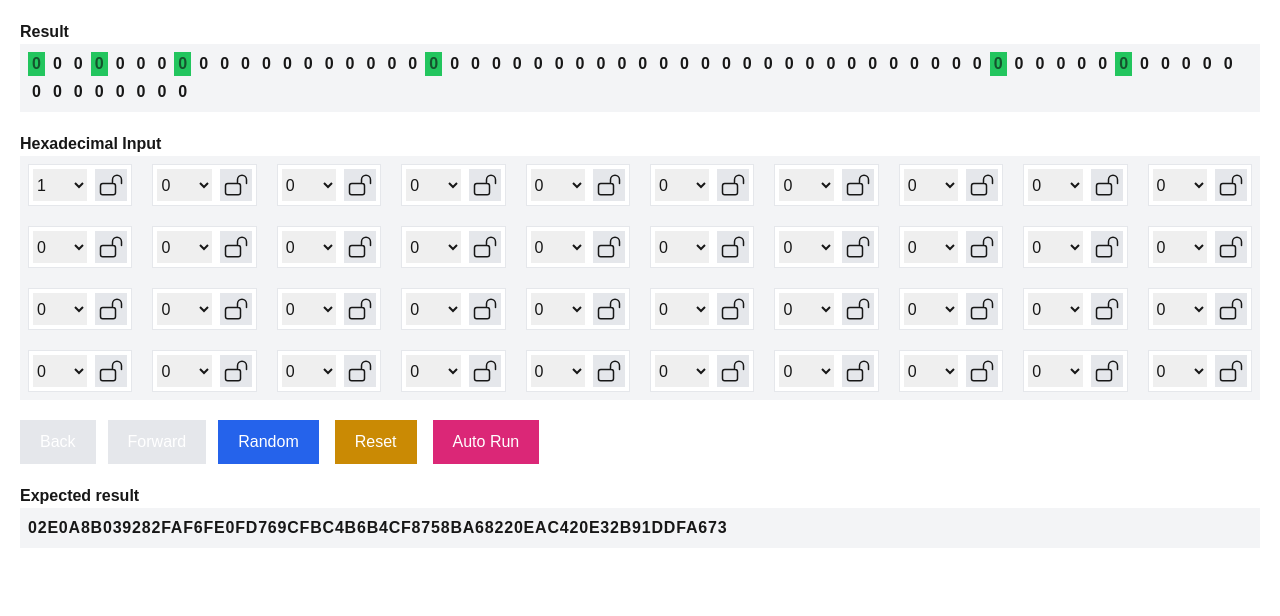
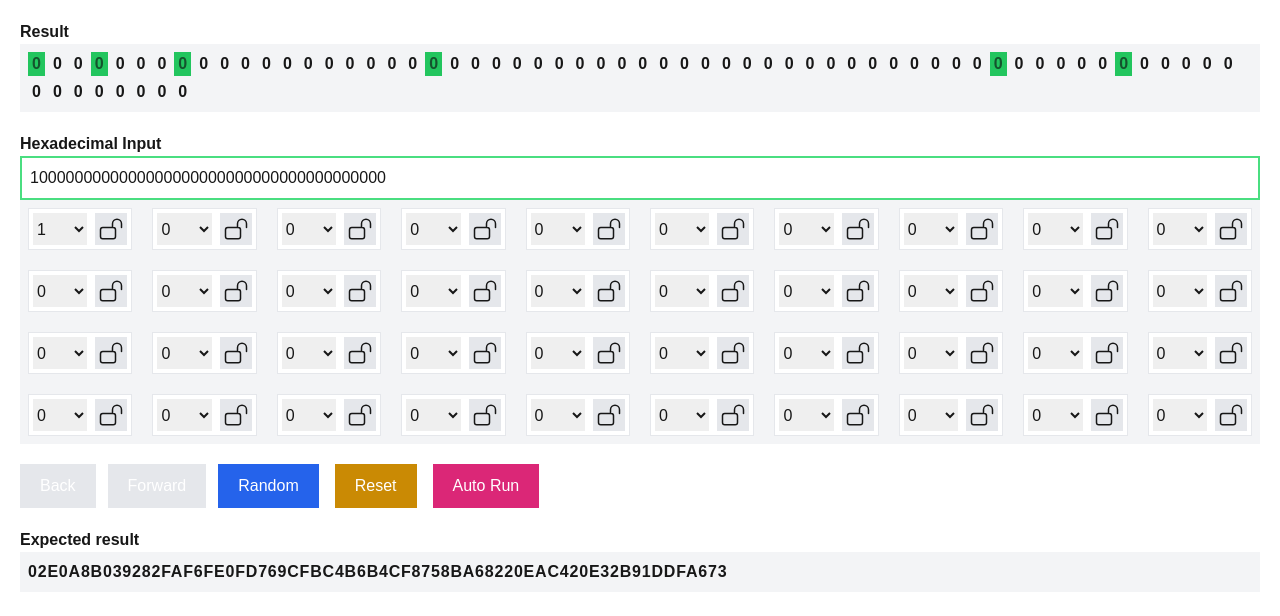
Before and after one commit to fre2mansur/p160, a Next.js app: page / in a window 1280 px wide. Shown: the top 616 px of the page. Built offline with nearby package versions, Linux system fonts and the light colour scheme.

Commit message:
input text added

```diff
--- a/app/page.jsx
+++ b/app/page.jsx
@@ -40,20 +40,23 @@ export default function Home() {
   const [values, setValues] = useState(initialValues);
   const [publicKey, setPublicKey] = useState("000000000000000000000000000000000000000000000000000000000000000000");
 
-  const lockIcon = <svg xmlns="http://www.w3.org/2000/svg" fill="none" viewBox="0 0 24 24" stroke-width="1.5" stroke="currentColor" class="size-6">
+  const lockIcon = <svg xmlns="http://www.w3.org/2000/svg" fill="none" viewBox="0 0 24 24" stroke-width="1.5" stroke="currentColor" className="size-6">
   <path stroke-linecap="round" stroke-linejoin="round" d="M16.5 10.5V6.75a4.5 4.5 0 1 0-9 0v3.75m-.75 11.25h10.5a2.25 2.25 0 0 0 2.25-2.25v-6.75a2.25 2.25 0 0 0-2.25-2.25H6.75a2.25 2.25 0 0 0-2.25 2.25v6.75a2.25 2.25 0 0 0 2.25 2.25Z" />
 </svg>;
 
-  const unlockIcon =  <svg xmlns="http://www.w3.org/2000/svg" fill="none" viewBox="0 0 24 24" stroke-width="1.5" stroke="currentColor" class="size-6">
+  const unlockIcon =  <svg xmlns="http://www.w3.org/2000/svg" fill="none" viewBox="0 0 24 24" stroke-width="1.5" stroke="currentColor" className="size-6">
   <path stroke-linecap="round" stroke-linejoin="round" d="M13.5 10.5V6.75a4.5 4.5 0 1 1 9 0v3.75M3.75 21.75h10.5a2.25 2.25 0 0 0 2.25-2.25v-6.75a2.25 2.25 0 0 0-2.25-2.25H3.75a2.25 2.25 0 0 0-2.25 2.25v6.75a2.25 2.25 0 0 0 2.25 2.25Z" />
 </svg>;
 
 const [isRunning, setIsRunning] = useState(false); // New state to track if randomization is running
 const [intervalId, setIntervalId] = useState(null); // New state to store the interval ID
 
+ // Initialize history with 50 entries, each filled with `initialValues`
 const [history, setHistory] = useState([initialValues]); // History state with the initial values
 const [historyIndex, setHistoryIndex] = useState(0); // Index to track the current position in history
 
+const hexRegex = /^[0-9A-F]+$/;
+const [hasInvalidChar, setHasInvalidChar] = useState(false);
 
   const handleSelectChange = (index, event) => {
     const newValues = [...values];
@@ -81,7 +84,10 @@ const [historyIndex, setHistoryIndex] = useState(0); // Index to track the curre
     });
 
     // Save new values to history and update the index
-    let updatedHistory = [...history.slice(0, historyIndex + 1), newValues];
+   let updatedHistory = [...history.slice(0, historyIndex + 1), newValues];
+
+
+
 
     // If history length exceeds 50, remove the oldest item
     if (updatedHistory.length > 50) {
@@ -165,6 +171,26 @@ const [historyIndex, setHistoryIndex] = useState(0); // Index to track the curre
     }
   };
 
+   // Handle change in text input
+   const handleInputChange = (e) => {
+    let newValue = e.target.value.toUpperCase();
+
+
+     // Check if the input contains any non-hexadecimal characters
+    const isValidHex = newValue.split('').every((char) => hexRegex.test(char));
+    // Update the state to indicate if invalid characters are found
+    setHasInvalidChar(!isValidHex);
+
+    // Update the values array based on the input text (only up to 40 characters)
+    const updatedValues = newValue
+      .split('') // Convert the input string into an array
+      .slice(0, 40) // Ensure it doesn't exceed 40 characters
+      .map((char, index) => char || values[index]); // If a character is missing, retain the old value
+
+    // Update the state for select fields
+    setValues(updatedValues);
+  };
+
   return (
     <div style={{ padding: "20px" }}>
        <p className="font-bold">Result</p>
@@ -180,7 +206,15 @@ const [historyIndex, setHistoryIndex] = useState(0); // Index to track the curre
       </div>
 
       <p className="font-bold">Hexadecimal Input</p>
+      <input
+        className={values.join('').length != 40 || hasInvalidChar ? "border-2 border-red-400 w-full p-2 outline-0": "border-2 outline-0 border-green-400 w-full p-2"  } //
+        type="text"
+        value={values.join('')} // Join values without commas
+        maxLength={40} // Limit input to 40 characters
+        onChange={handleInputChange} // Handle input change
+      />
       <div className="bg-gray-100 dark:bg-gray-700 grid grid-cols-3 lg:grid-cols-10 gap-5 p-2 mb-3">
+
         {values.map((value, index) => (
           <div className="flex bg-white dark:bg-gray-800 border dark:border-gray-600 space-x-2 items-center p-1">
             <div className="w-full flex">
```
